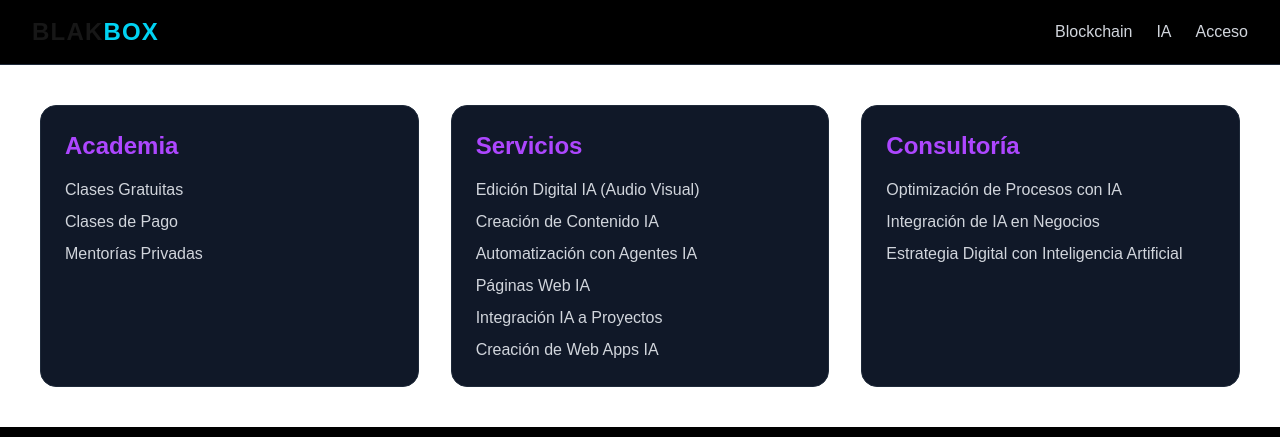
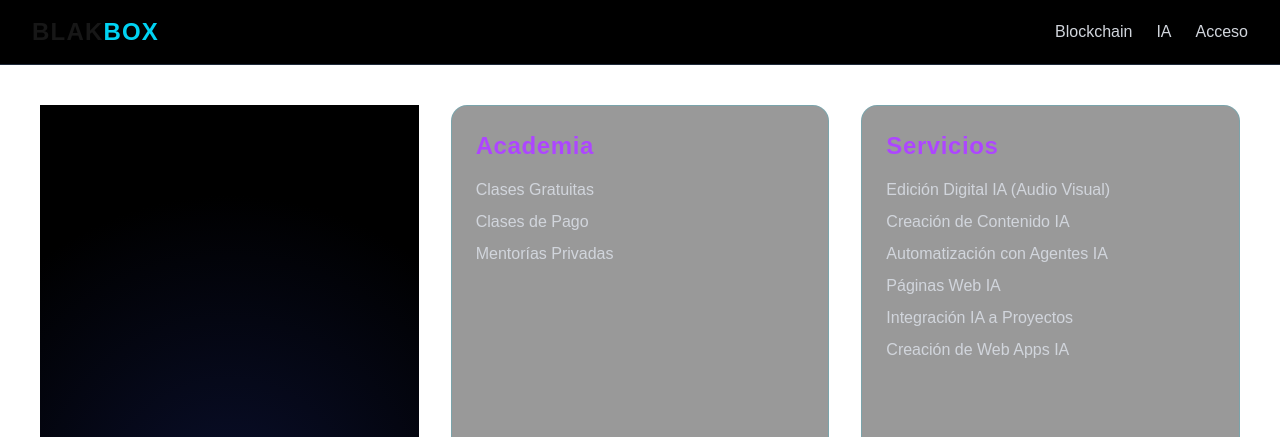
Before and after one commit to mancorago-web/blakbox, a Next.js app: page /ia in a window 1280 px wide. Shown: the top 437 px of the page. Built offline with nearby package versions, Linux system fonts and the light colour scheme; no server answers.

Commit message:
UI improvements: tech cards, hover effects, dark design

```diff
--- a/app/globals.css
+++ b/app/globals.css
@@ -48,3 +48,30 @@ body {
 .animate-fadeIn {
   animation: fadeIn 0.2s ease-out;
 }
+
+.glow-text {
+  color: #00eaff;
+  text-shadow:
+    0 0 5px #00eaff,
+    0 0 10px #00eaff,
+    0 0 20px #00eaff,
+    0 0 40px rgba(0,234,255,0.7);
+}
+
+.tech-background {
+  background: radial-gradient(circle at center, #0a0f2c 0%, #000000 70%);
+}
+
+.tech-button {
+  background: linear-gradient(135deg, #00c6ff, #7a00ff);
+  color: white;
+  padding: 14px 28px;
+  border-radius: 14px;
+  font-weight: bold;
+  transition: all 0.3s ease;
+}
+
+.tech-button:hover {
+  transform: translateY(-3px) scale(1.03);
+  box-shadow: 0 10px 25px rgba(0, 200, 255, 0.4);
+}
--- a/app/ia/page.tsx
+++ b/app/ia/page.tsx
@@ -6,6 +6,7 @@ export default function IA() {
     <>
       <Navbar />
       <div className="p-10 grid md:grid-cols-3 gap-8">
+        <div className="tech-background min-h-screen flex flex-col items-center justify-center"></div>
 
         <CategorySection
           title="Academia"
--- a/components/CategorySection.tsx
+++ b/components/CategorySection.tsx
@@ -6,14 +6,19 @@ interface Props {
 
 export default function CategorySection({ title, items, color }: Props) {
   return (
-    <div className="bg-gray-900 p-6 rounded-2xl border border-gray-800">
-      <h2 className={`text-2xl font-bold mb-4 ${color}`}>{title}</h2>
+    <div className="bg-black/40 backdrop-blur-md border border-cyan-400/20 p-6 rounded-2xl hover:border-cyan-400 hover:shadow-[0_0_25px_rgba(0,255,255,0.2)] transition-all duration-300">
+      <h2 className={`${color} text-2xl font-bold mb-4 tracking-wide`}>
+  {title}
+</h2>
       <ul className="space-y-2 text-gray-300">
-        {items.map((item, index) => (
-          <li key={index} className="hover:text-white transition cursor-pointer">
-            {item}
-          </li>
-        ))}
+        {items.map((item) => (
+  <li
+    key={item}
+    className="text-gray-300 hover:text-cyan-400 transition-colors duration-200 cursor-pointer"
+  >
+    {item}
+  </li>
+))}
       </ul>
     </div>
   );
```
